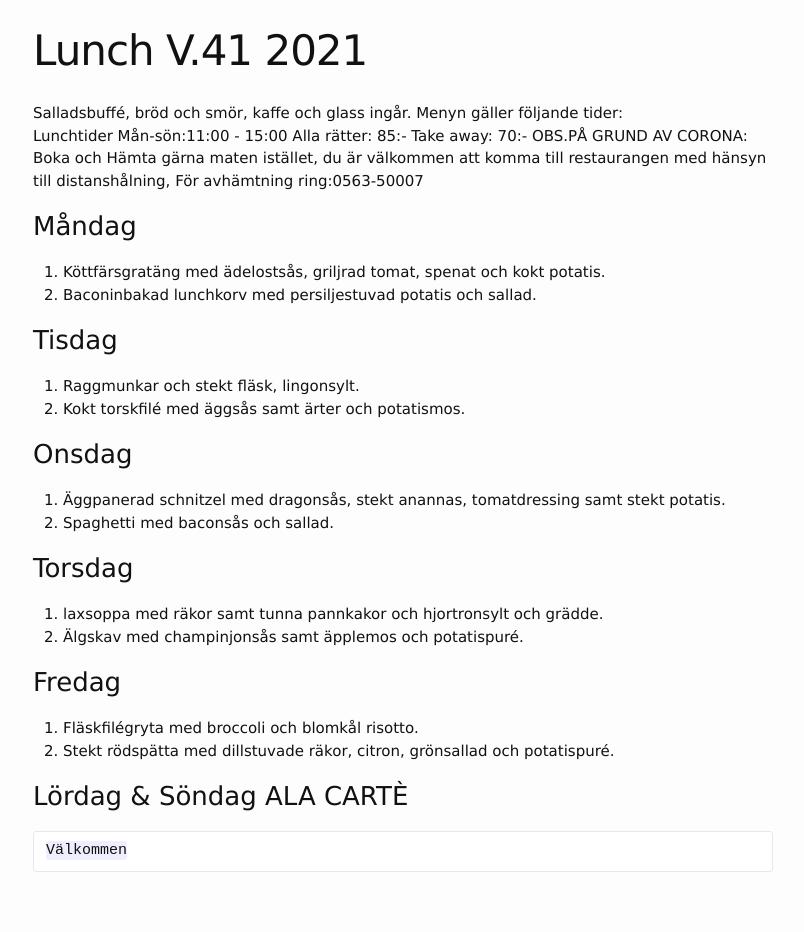
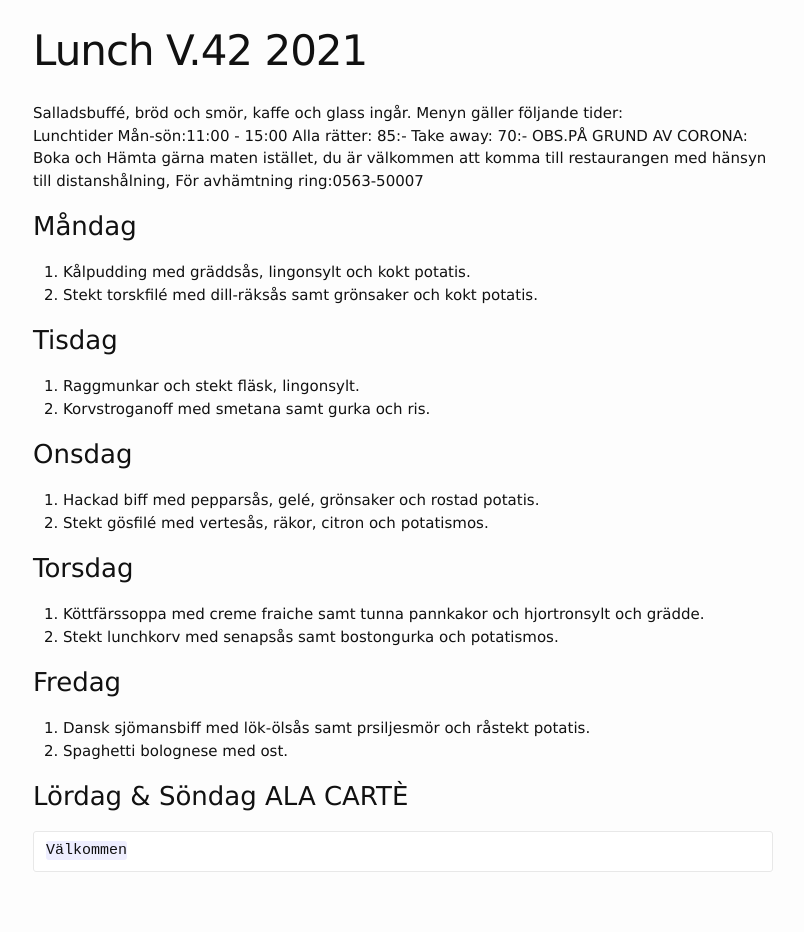
Before and after one commit to FarInn62/farinn62.github.io, a Jekyll site: the page built from lunch.md, in a window 1280 px wide. Shown: the whole page, without its empty margins (237-1041 px from the left). Built offline with Jekyll 4.4.1, drawn with Linux system fonts in a browser that asks for light colours.

Commit message:
Update lunch.md

```diff
--- a/lunch.md
+++ b/lunch.md
@@ -1,6 +1,6 @@
 ---
 layout: foodmenu
-title: Lunch V.41  2021
+title: Lunch V.42  2021
 permalink: /lunch/
 published: true
 ---
@@ -12,24 +12,24 @@ OBS.PÅ GRUND AV CORONA: Boka och Hämta gärna maten istället, du är välkomm
 
 
 ### Måndag
-1. Köttfärsgratäng med ädelostsås, griljrad tomat, spenat och kokt potatis.
-2. Baconinbakad lunchkorv med persiljestuvad potatis och sallad.
+1. Kålpudding med gräddsås, lingonsylt och kokt potatis.
+2. Stekt torskfilé med dill-räksås samt grönsaker och kokt potatis.
 
 ### Tisdag
 1. Raggmunkar och stekt fläsk, lingonsylt.
-2. Kokt torskfilé med äggsås samt ärter och potatismos.
+2. Korvstroganoff med smetana samt gurka och ris.
 
 ### Onsdag
-1. Äggpanerad schnitzel med dragonsås, stekt anannas, tomatdressing samt stekt potatis.
-2. Spaghetti med baconsås och sallad.
+1. Hackad biff med pepparsås, gelé, grönsaker och rostad potatis.
+2. Stekt gösfilé med vertesås, räkor, citron och potatismos.
 
 ### Torsdag
-1. laxsoppa med räkor samt tunna pannkakor och hjortronsylt och grädde.
-2. Älgskav med champinjonsås samt äpplemos och potatispuré.
+1. Köttfärssoppa med creme fraiche samt tunna pannkakor och hjortronsylt och grädde.
+2. Stekt lunchkorv med senapsås samt bostongurka och potatismos.
 
 ### Fredag
-1. Fläskfilégryta med broccoli och blomkål risotto.
-2. Stekt rödspätta med dillstuvade räkor, citron, grönsallad och potatispuré.
+1. Dansk sjömansbiff med lök-ölsås samt prsiljesmör och råstekt potatis.
+2. Spaghetti bolognese med ost.
 
 
 ### Lördag & Söndag ALA CARTÈ
```
